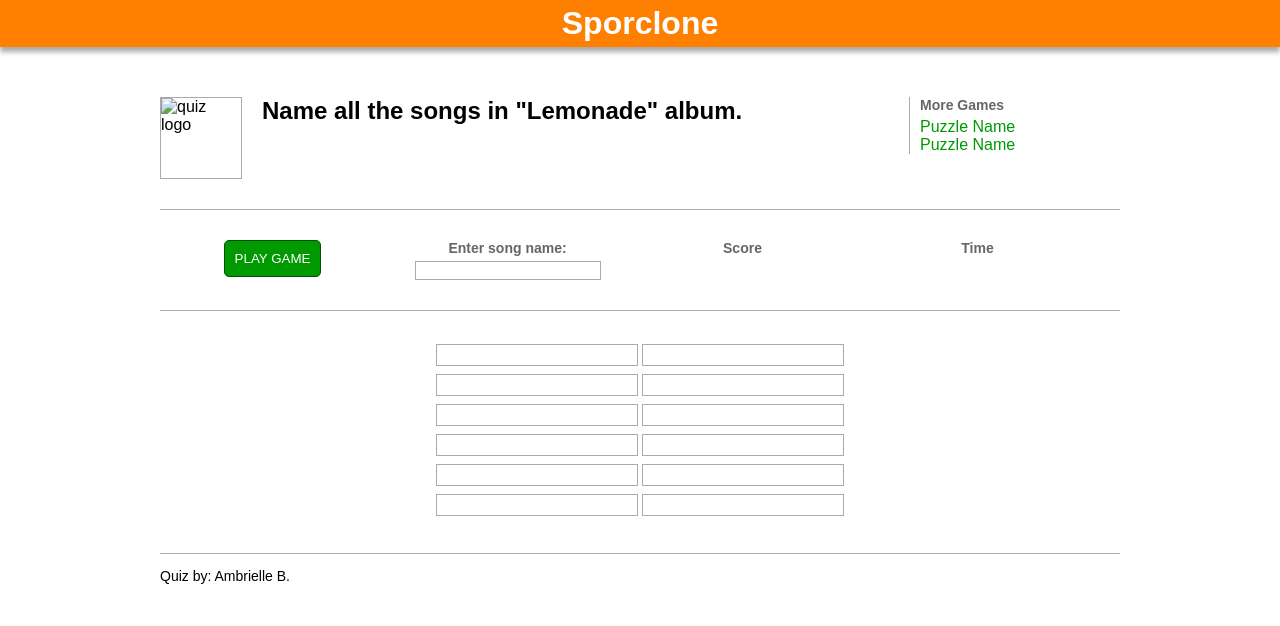
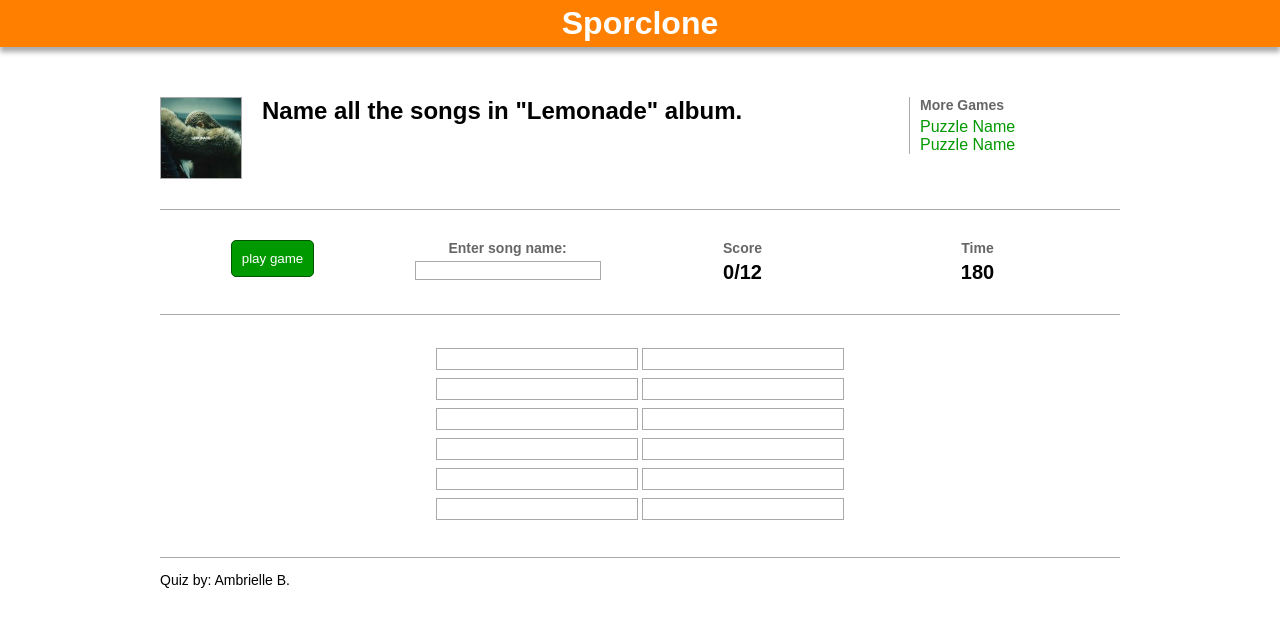
Before and after one commit to Abrown1/sporclone, a plain HTML site: page index.html in a window 1280 px wide. Drawn offline with Linux system fonts and the light colour scheme.

Commit message:
Add files via upload

```diff
--- a/index.html
+++ b/index.html
@@ -53,7 +53,7 @@
 var answers = ["freedom", "formation", "sorry", "6 inch", "hold up", "dont hurt yourself", "pray you catch me", "daddy lessons", "dlove drought", "sandcastles", "forward", "all night"];
 
 // d.
-var time_limit = 60; // in seconds
+var time_limit = 180; // in seconds
 
 </script>
 
@@ -61,6 +61,9 @@
 
 
 <!-- e. -->
+<body onload="setup()">
+
+
 <body>
 
 <header>
@@ -81,7 +84,7 @@
         </aside>
 
         <!-- g. -->
-        <img class="icon" src="img/icon.jpg" alt="quiz logo">
+        <img class="icon" src="img/lemonade.jpg" alt="quiz logo">
 
         <!-- h. -->
         <h2>Name all the songs in "Lemonade" album.</h2>
@@ -92,7 +95,7 @@
 
         <div class="column">
             <!-- i. -->
-            <input id="start" type="button" value="PLAY GAME">
+            <input type="button" onclick="start()" value="play game">
         </div>
 
         <div class="column">
@@ -121,26 +124,32 @@
         <table>
         <tr>
         <td><span id="answer0"></span></td>
+
         <td><span id="answer1"></span></td>
         </tr>
         <tr>
         <td><span id="answer2"></span></td>
+
         <td><span id="answer3"></span></td>
         </tr>
         <tr>
         <td><span id="answer4"></span></td>
+
         <td><span id="answer5"></span></td>
         </tr>
         <tr>
         <td><span id="answer6"></span></td>
+
         <td><span id="answer7"></span></td>
         </tr>
         <tr>
         <td><span id="answer8"></span></td>
+
         <td><span id="answer9"></span></td>
         </tr>
         <tr>
         <td><span id="answer10"></span></td>
+
         <td><span id="answer11"></span></td>
         </tr>
         </table>
@@ -157,7 +166,7 @@
 </div>
 
 <!-- n. -->
-
+  <script src="js/sporclone.js"></script>
 
 </body>
 </html>
--- a/js/sporclone.js
+++ b/js/sporclone.js
@@ -57,7 +57,7 @@
 
         // p.
 
-
+  timer = setInterval(tick, 1000);
         // q.
 
 
@@ -83,7 +83,10 @@
     }
 
     // u.
-
+if (time_remaining > 1)
+ {
+   end();
+ }
 
 }
 
@@ -139,6 +142,7 @@
 /**
  * Shows all answers and highlights correct and incorrect answers different colors.
  */
+
 function end()
 {
     clearInterval(timer);
```
Also changed, not shown: img/lemonade.jpg (added).
